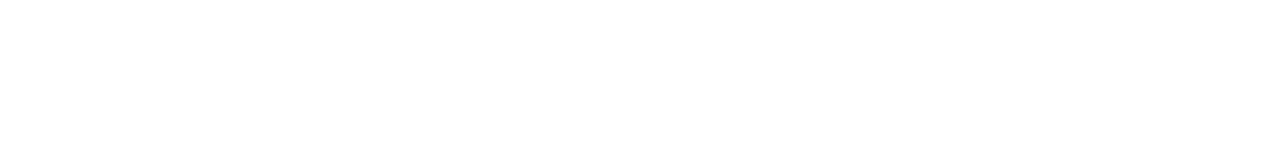
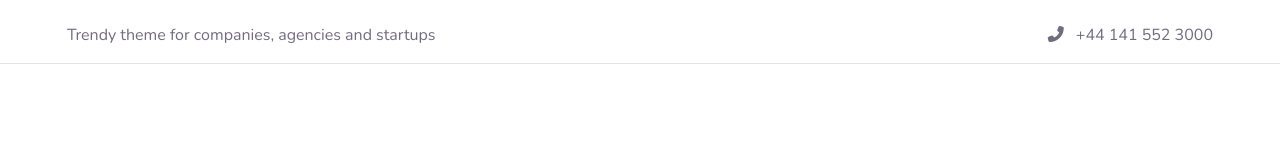
Before and after one commit to MatveyFalcon/layout-practice, a plain HTML site: page index.html in a window 1280 px wide. Drawn offline with nearby package versions, Linux system fonts and the light colour scheme.

Commit message:
feat: add top-header section

```diff
--- a/css/style.css
+++ b/css/style.css
@@ -2,6 +2,7 @@
 
 * {
 	box-sizing: border-box;
+    margin: 0;
 }
 
 html {
@@ -26,3 +27,40 @@ h3 {
 	font-weight: bold;
 	color: #554d89;
 }
+
+.divider {
+    border: none;
+    border-bottom: 1px solid #E1E4ED;
+}
+
+.wrapper {
+    width: 1146px;
+    margin: 0 auto;
+}
+
+.top-header {
+    display: flex;
+    justify-content: space-between;
+    padding: 2.4rem 0 1.7rem;
+}
+
+.top-header__text {
+    color: #716C80;
+    font-size: 1.6rem;
+}
+
+.top-header__phone {
+    color: #716C80;
+    font-size: 1.6rem;
+    text-decoration: none;
+}
+
+.top-header__phone:hover {
+    border-bottom: 1px solid #716C80;
+}
+
+.top-header__phone::before {
+    content: "\f879";
+    font-family: FontAwesome;
+    margin-right: 0.8rem;
+}
--- a/index.html
+++ b/index.html
@@ -10,5 +10,20 @@
 		></script>
 		<link rel="stylesheet" href="css/style.css" />
 	</head>
-	<body></body>
+	<body>
+		<div class="wrapper">
+			<div class="top-header">
+				<div class="top-header__text">
+					Trendy theme for companies, agencies and startups
+				</div>
+				<a href="tel:+441415523000" class="top-header__phone">
+					+44 141 552 3000
+				</a>
+			</div>
+		</div>
+        <hr class="divider">
+        <div class="wrapper">
+
+        </div>
+	</body>
 </html>
```
